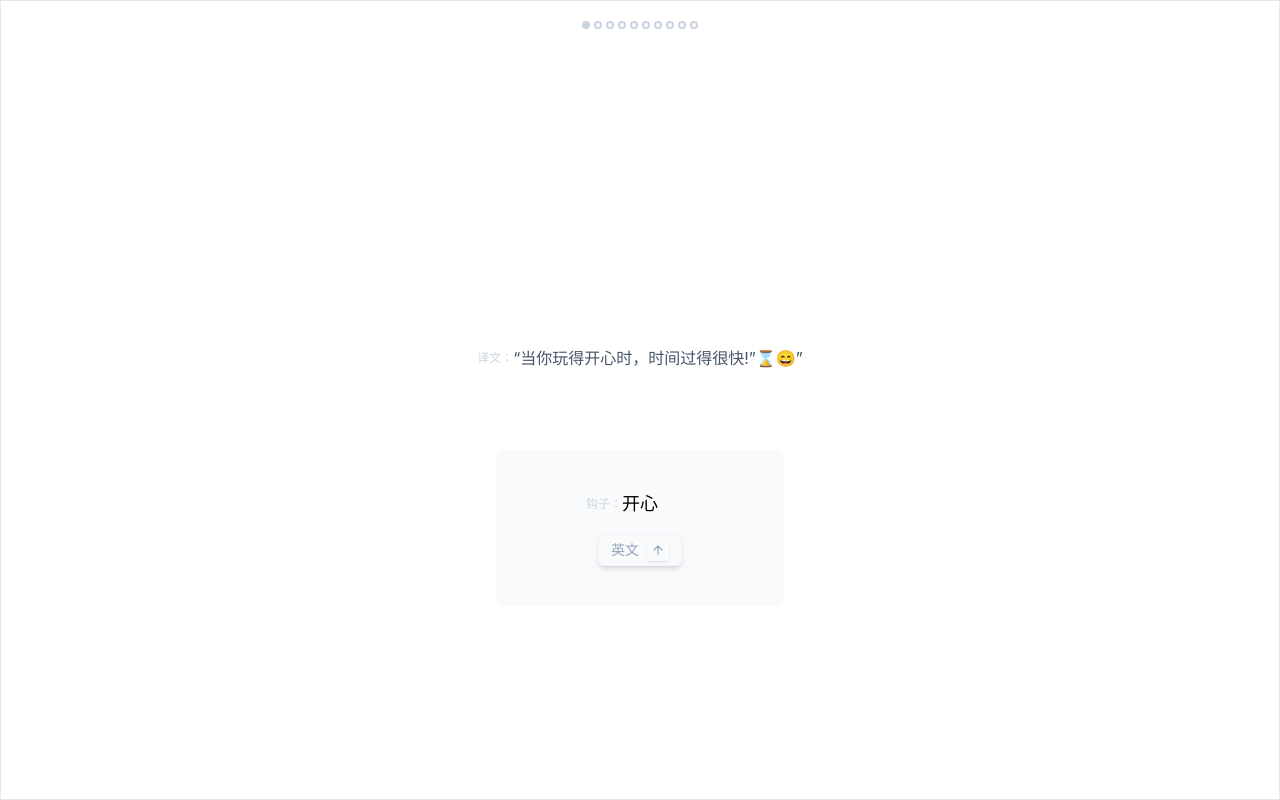
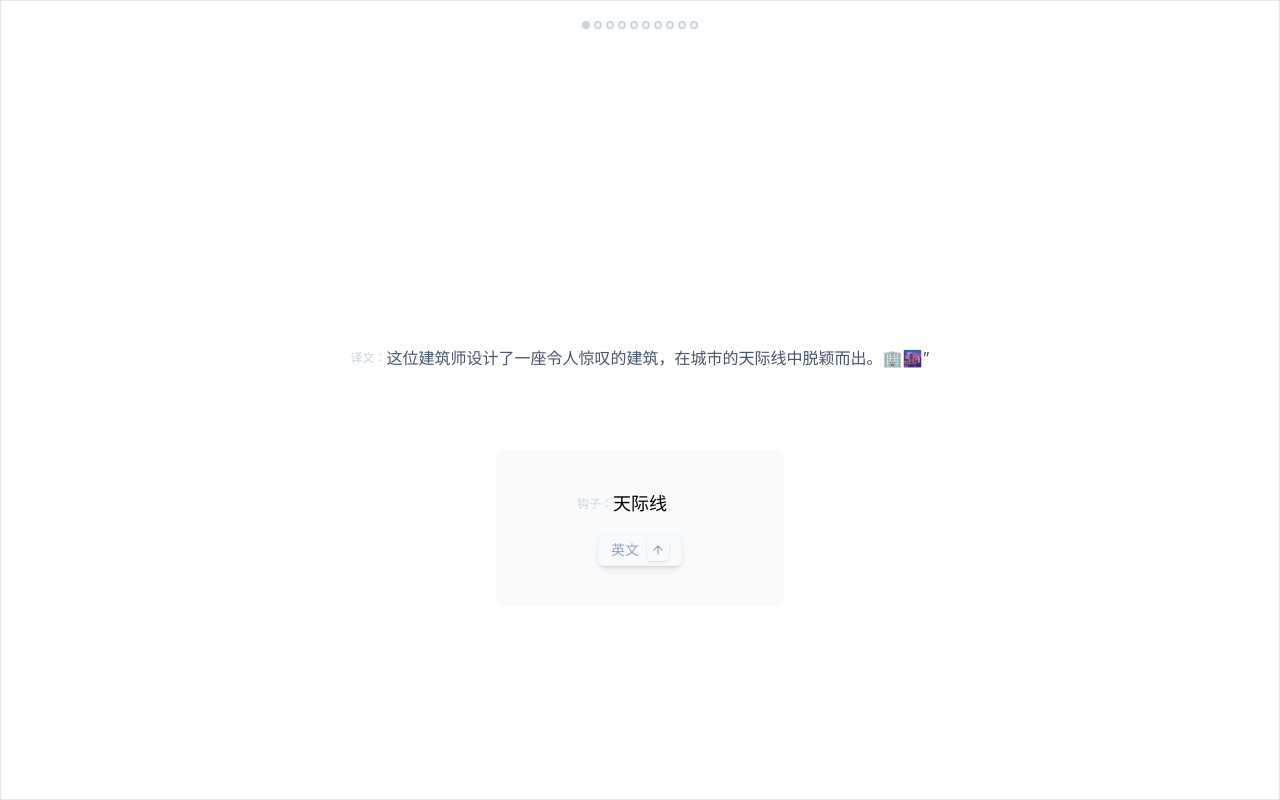
Before and after one commit to StrangeTown/just_recite_web, a React app: page / in a window 1280 px wide. Built offline with nearby package versions, Linux system fonts and the light colour scheme.

Commit message:
update strings

```diff
--- /dev/null
+++ b/src/data/2306.ts
@@ -0,0 +1,22 @@
+import { tStringItem } from ".";
+
+const strings: tStringItem[] = [
+  {
+    en: "While there’s no one agreed-upon answer, most people would say that finding meaning in life involves defining and pursuing what’s important and valuable to you, like your relationships, your goals and your values.",
+    zh: "虽然没有一个公认的答案，但大多数人会说，找到生活的意义包括定义和追求对你重要和有价值的东西，比如你的关系、你的目标和你的价值观。",
+    id: '410828e8-43e4-4a35-a2b1-32bd0e407c69',
+    hook: {
+      text: '人生意义'
+    }
+  },
+  {
+    en: "I totally get it",
+    zh: "我完全理解",
+    id: 'b9a8f1f3-7b1e-4c2f-8d0d-7f0a5f4b0b8f',
+    hook: {
+      text: '理解'
+    }
+  }
+]
+
+export default strings;
--- a/src/data/index.ts
+++ b/src/data/index.ts
@@ -1,3 +1,5 @@
+import strings2306 from './2306'
+
 export type tStringItem = {
 	id: string;
 	en: string;
@@ -8,7 +10,7 @@
 	}
 };
 
-const globalStrings: tStringItem[] = [
+const qingkStrings: tStringItem[] = [
 	{
 		zh: "好像我很闲似的",
 		en: "Like I've nothing better to do.",
@@ -1251,4 +1253,9 @@
 	},
 ];
 
+const globalStrings = [
+	...qingkStrings,
+	...strings2306,
+]
+
 export { globalStrings };
```
